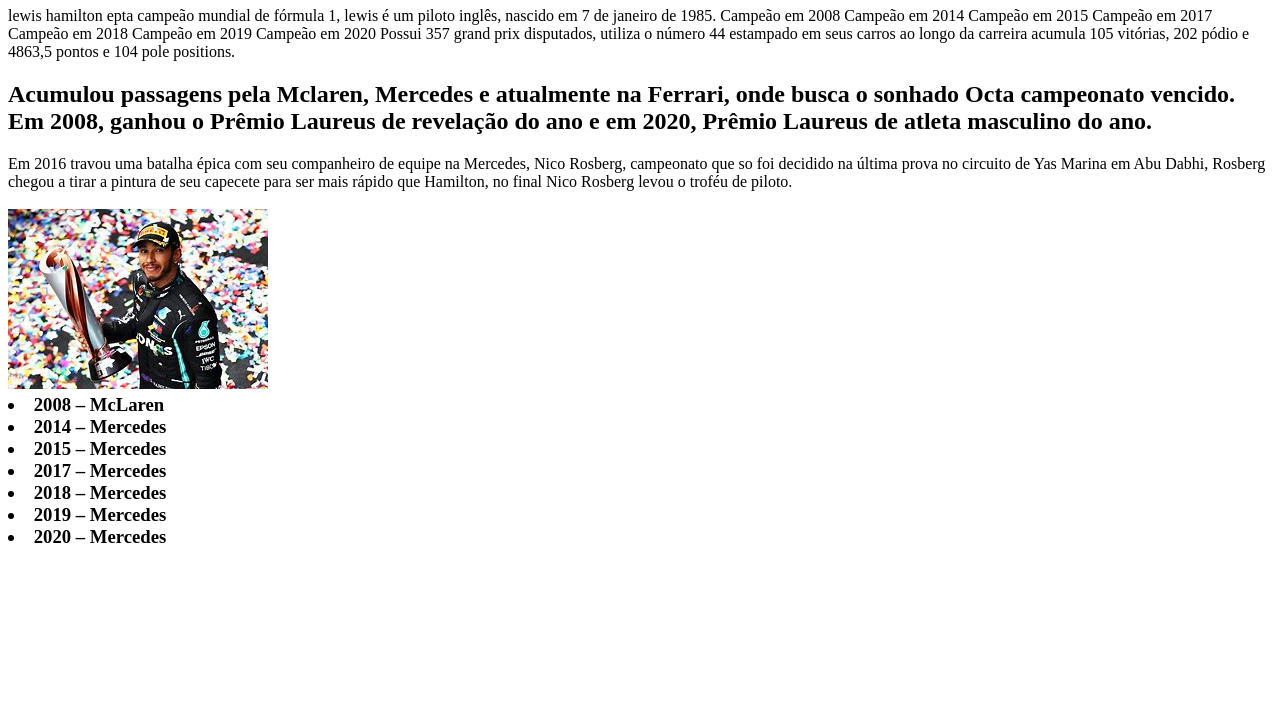
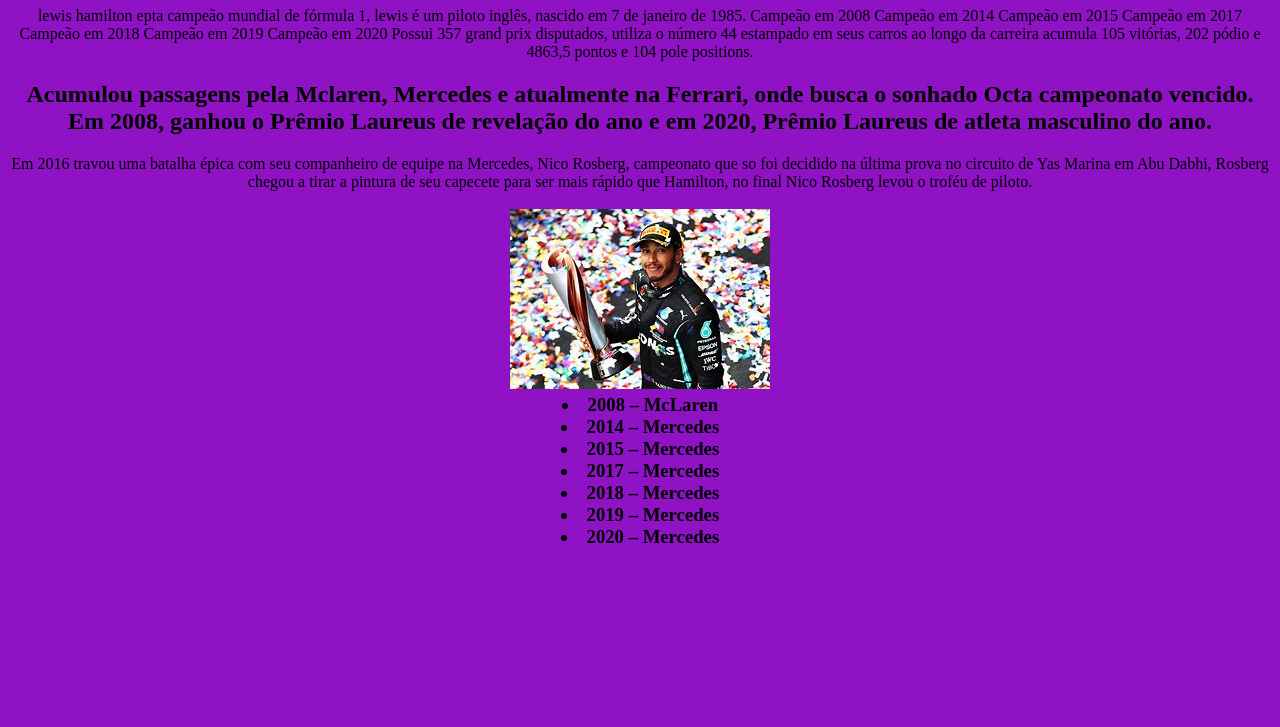
Before and after one commit to titocontin794/lewishamilton, a plain HTML site: page index.html in a window 1280 px wide. Shown: the part 73-800 px from the top of the page. Drawn offline with Linux system fonts and the light colour scheme.

Commit message:
Update index.html

```diff
--- a/index.html
+++ b/index.html
@@ -4,7 +4,7 @@
     <meta charset="UTF-8">
     <meta name="viewport" content="width=device-width, initial-scale=1.0">
     <title>Document</title>
-    <link rel="alternative" href="style.css">
+    <link rel="stylesheet" href="style.css">
 </head>
 <body>
  <h1>LEWIS HAMILTON</h1>
```
